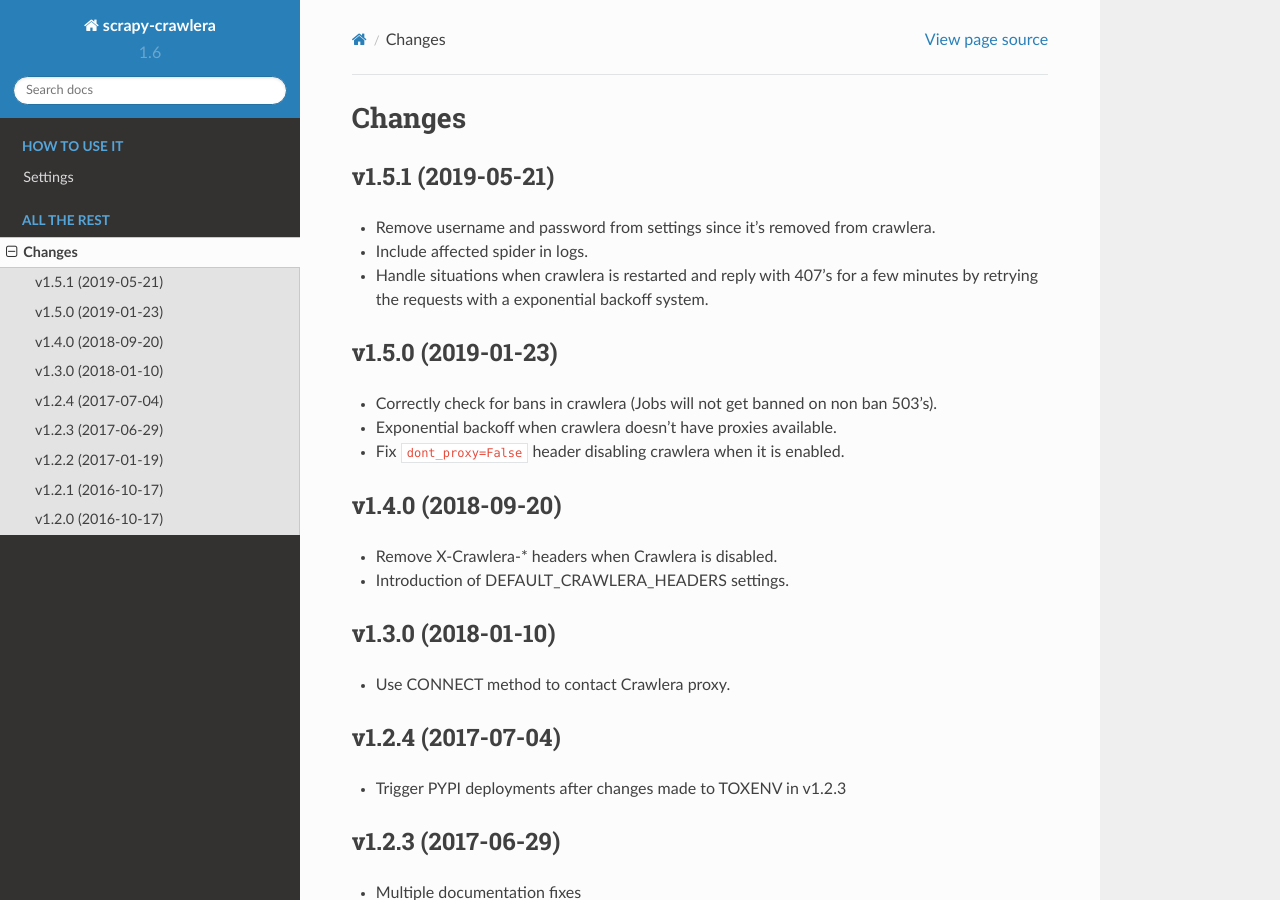
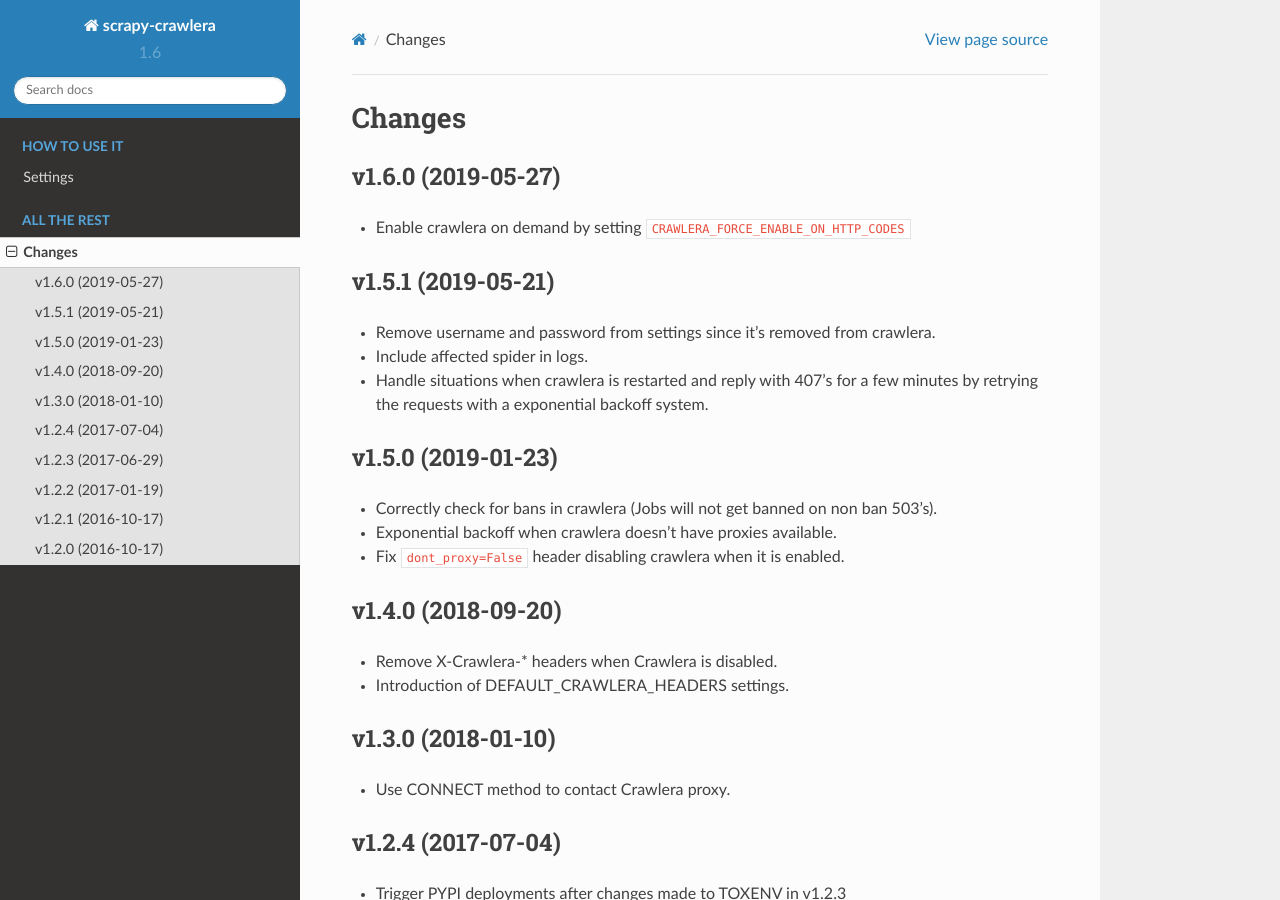
Before and after one commit to scrapy-plugins/scrapy-zyte-smartproxy, a Sphinx documentation site: the page built from docs/news.rst, in a window 1280 px wide and 900 px high. Built offline with Sphinx 7.4.7 and the Read the Docs theme 2.0.0, drawn with Linux system fonts in a browser that asks for light colours.

Commit message:
Changelog update for 1.6.0

```diff
--- a/docs/news.rst
+++ b/docs/news.rst
@@ -2,6 +2,11 @@
 
 Changes
 =======
+
+v1.6.0 (2019-05-27)
+-------------------
+
+- Enable crawlera on demand by setting ``CRAWLERA_FORCE_ENABLE_ON_HTTP_CODES``
 
 v1.5.1 (2019-05-21)
 -------------------
```
